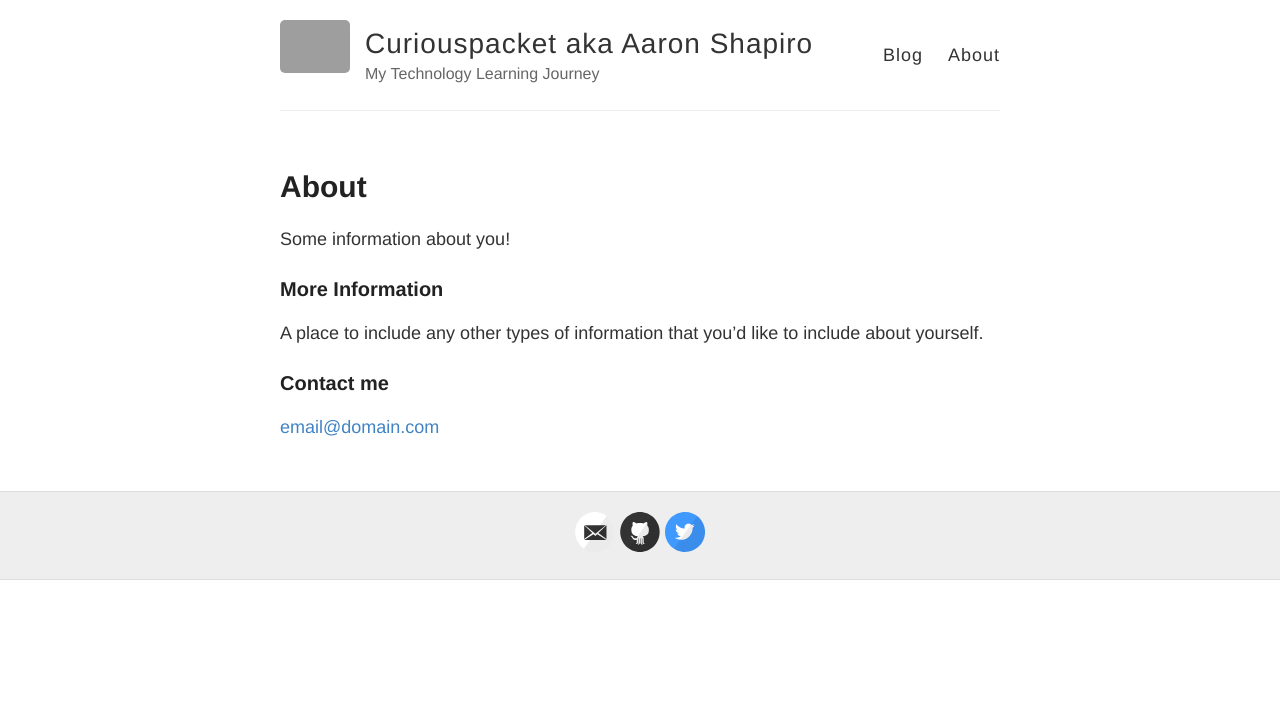
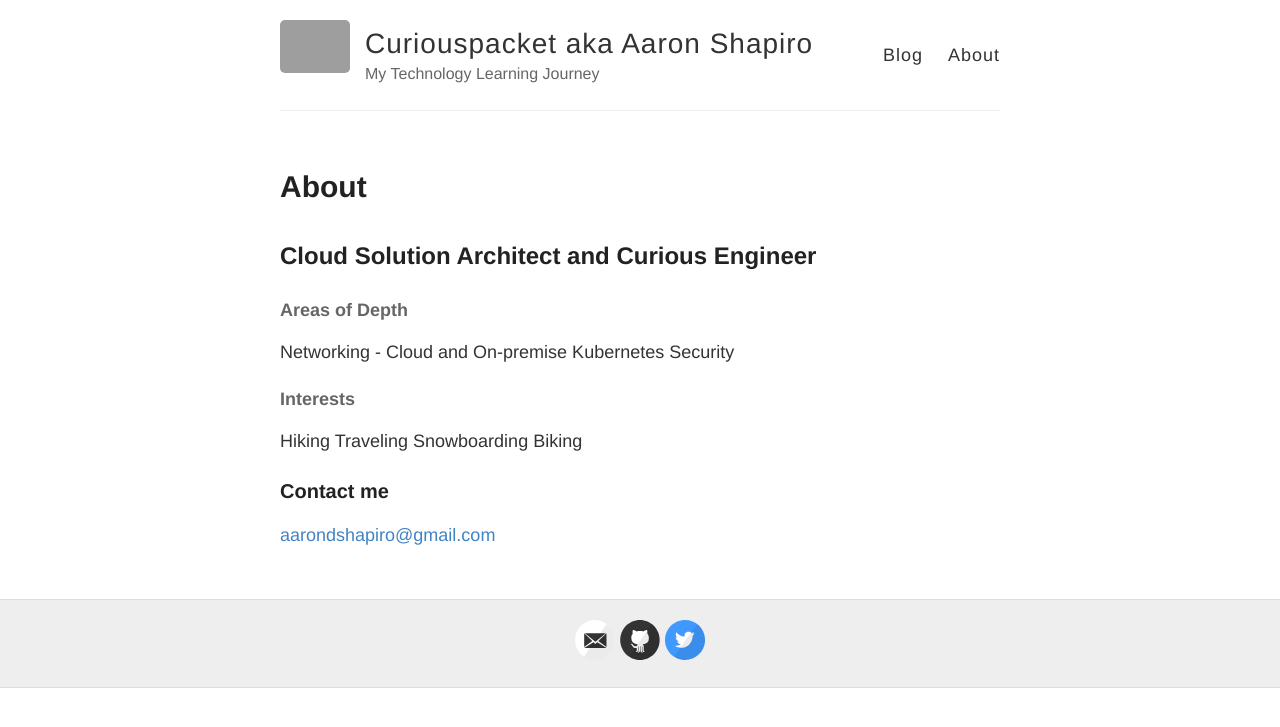
Before and after one commit to curiouspacket/curiouspacket.github.io, a Jekyll site: the page built from about.md, in a window 1280 px wide. Shown: the top 727 px of the page. Built offline with Jekyll 4.4.1, drawn with Linux system fonts in a browser that asks for light colours; grey boxes are pictures that could not be loaded.

Commit message:
Changes to About

```diff
--- a/about.md
+++ b/about.md
@@ -4,12 +4,20 @@ title: About
 permalink: /about/
 ---
 
-Some information about you!
+## Cloud Solution Architect and Curious Engineer
 
-### More Information
+#### Areas of Depth
+Networking - Cloud and On-premise
+Kubernetes
+Security
+#### Interests
+Hiking
+Traveling
+Snowboarding
+Biking
 
-A place to include any other types of information that you'd like to include about yourself.
+
 
 ### Contact me
 
-[email@domain.com](mailto:email@domain.com)
+[aarondshapiro@gmail.com](mailto:email@domain.com)
```
